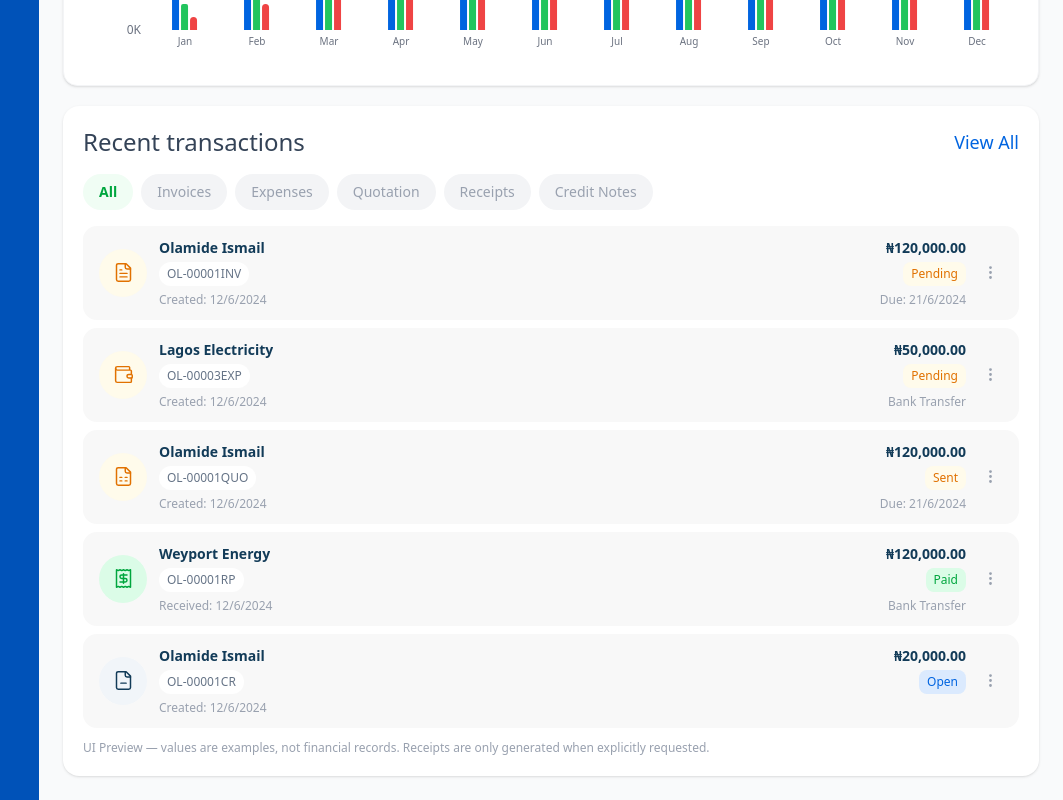
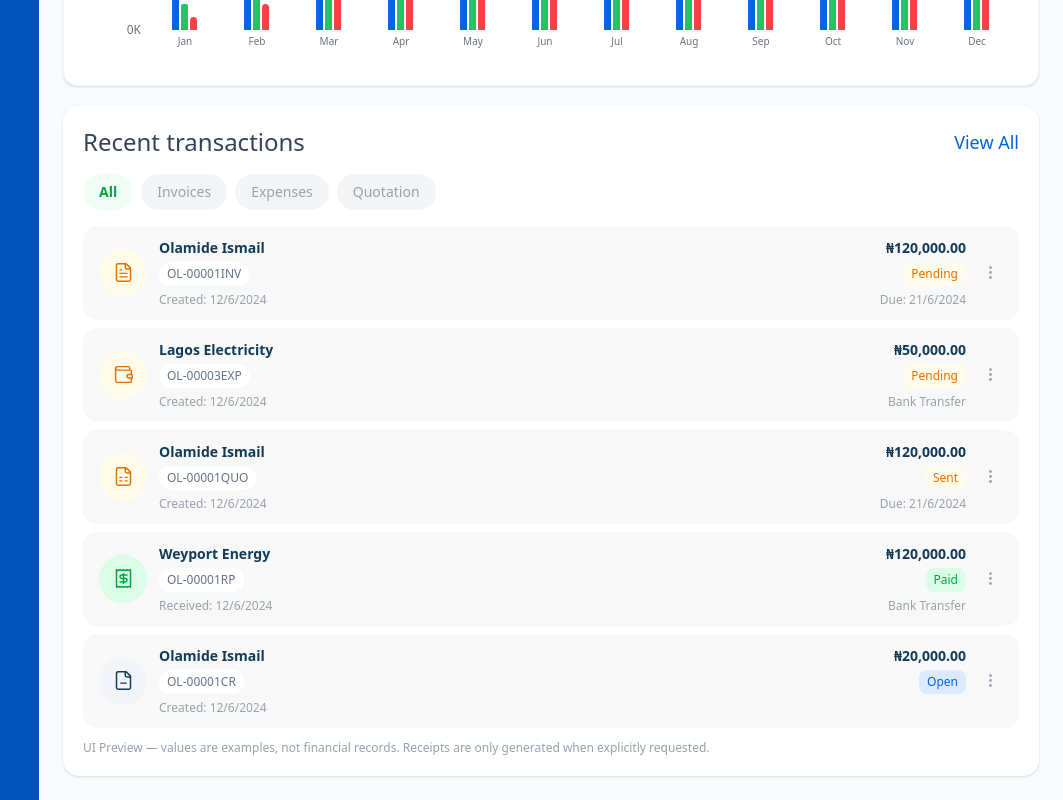
Before and after one commit to octalve-core/octalve-invoice, a Next.js app: page /dashboard in a window 1280 px wide. Shown: the part 973-1773 px from the top of the page, without its empty margins (217-1280 px from the left). Built offline with nearby package versions, Linux system fonts and the light colour scheme.

Commit message:
fix(phase-0g): exactly four owner-approved overview filter chips while including receipts and credits under All

```diff
--- a/components/dashboard/tables/TransactionTable.tsx
+++ b/components/dashboard/tables/TransactionTable.tsx
@@ -12,9 +12,7 @@ const categories=[
  {label:"All",kind:null,href:"/dashboard/invoice"},
  {label:"Invoices",kind:"invoice",href:"/dashboard/invoice"},
  {label:"Expenses",kind:"expense",href:"/dashboard/expenses"},
- {label:"Quotation",kind:"quotation",href:"/dashboard/quotation"},
- {label:"Receipts",kind:"receipt",href:"/dashboard/receipt"},
- {label:"Credit Notes",kind:"creditNote",href:"/dashboard/credit-note"}
+ {label:"Quotation",kind:"quotation",href:"/dashboard/quotation"}
 ] as const;
 type Tab=(typeof categories)[number]["label"];
 export default function TransactionTable(){
--- a/scripts/phase-0c-browser-evidence.cjs
+++ b/scripts/phase-0c-browser-evidence.cjs
@@ -89,14 +89,11 @@ const origin = process.env.OCTALVE_BASE_URL || "http://127.0.0.1:3000";
             }
           }
           if (route==="/dashboard"&&view==="mobile"){
-            const receipts=page.getByRole("button",{name:"Receipts",exact:true});
-            await receipts.click();
             await page.getByText("OL-00001RP").first().waitFor();
-            await page.locator('article[role="link"]').first().click();
+            await page.locator('article[role="link"]').nth(3).click();
             await page.getByRole("dialog",{name:/Actions for OL-00001RP/}).waitFor();
             record.overviewActionSheet="PASS";
             await page.getByRole("button",{name:"Close record actions"}).click();
-            await page.getByRole("button",{name:"All",exact:true}).last().click();
           }
           if(route==="/dashboard/quotation"){
             await page.getByRole("button",{name:"Accepted",exact:true}).waitFor();
```
